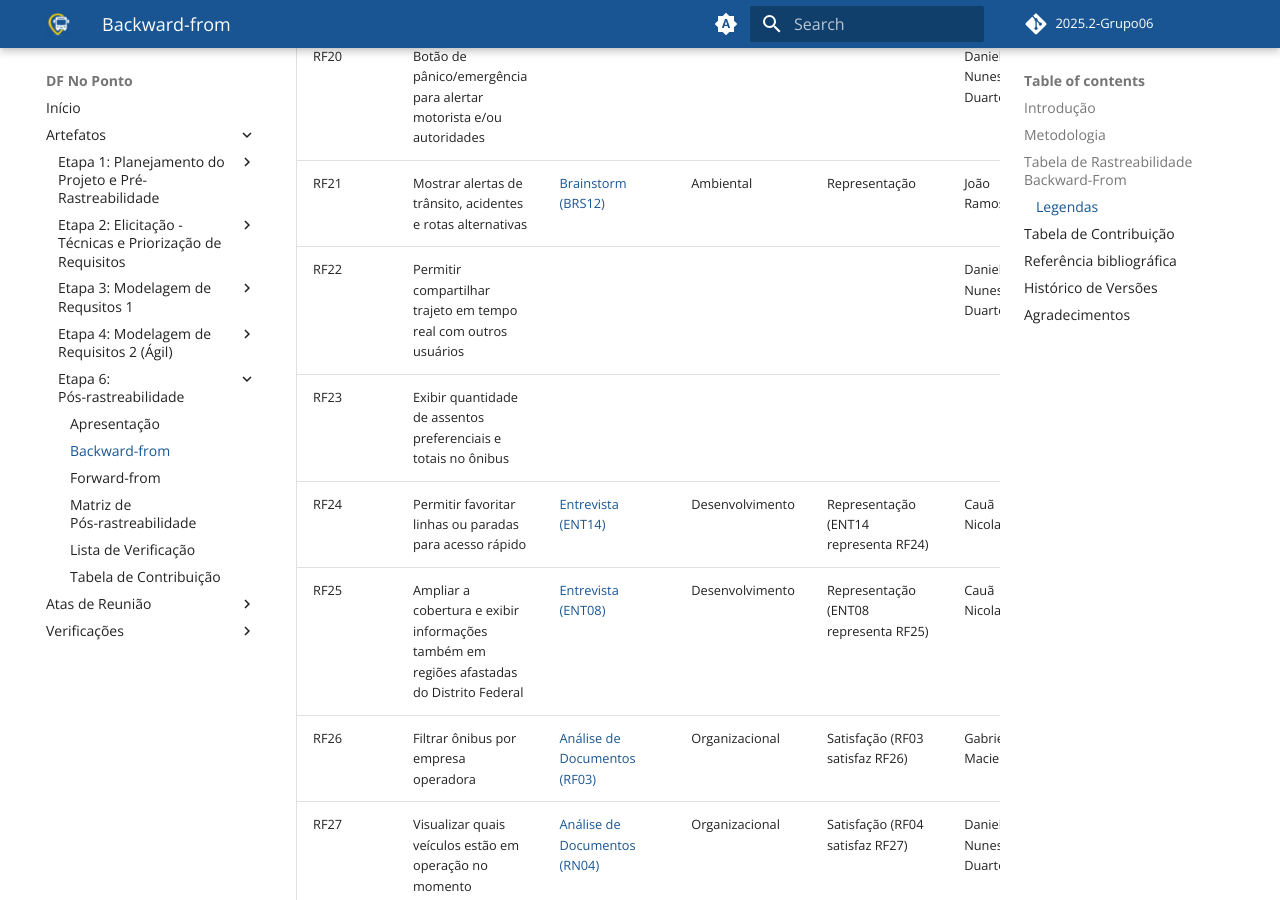
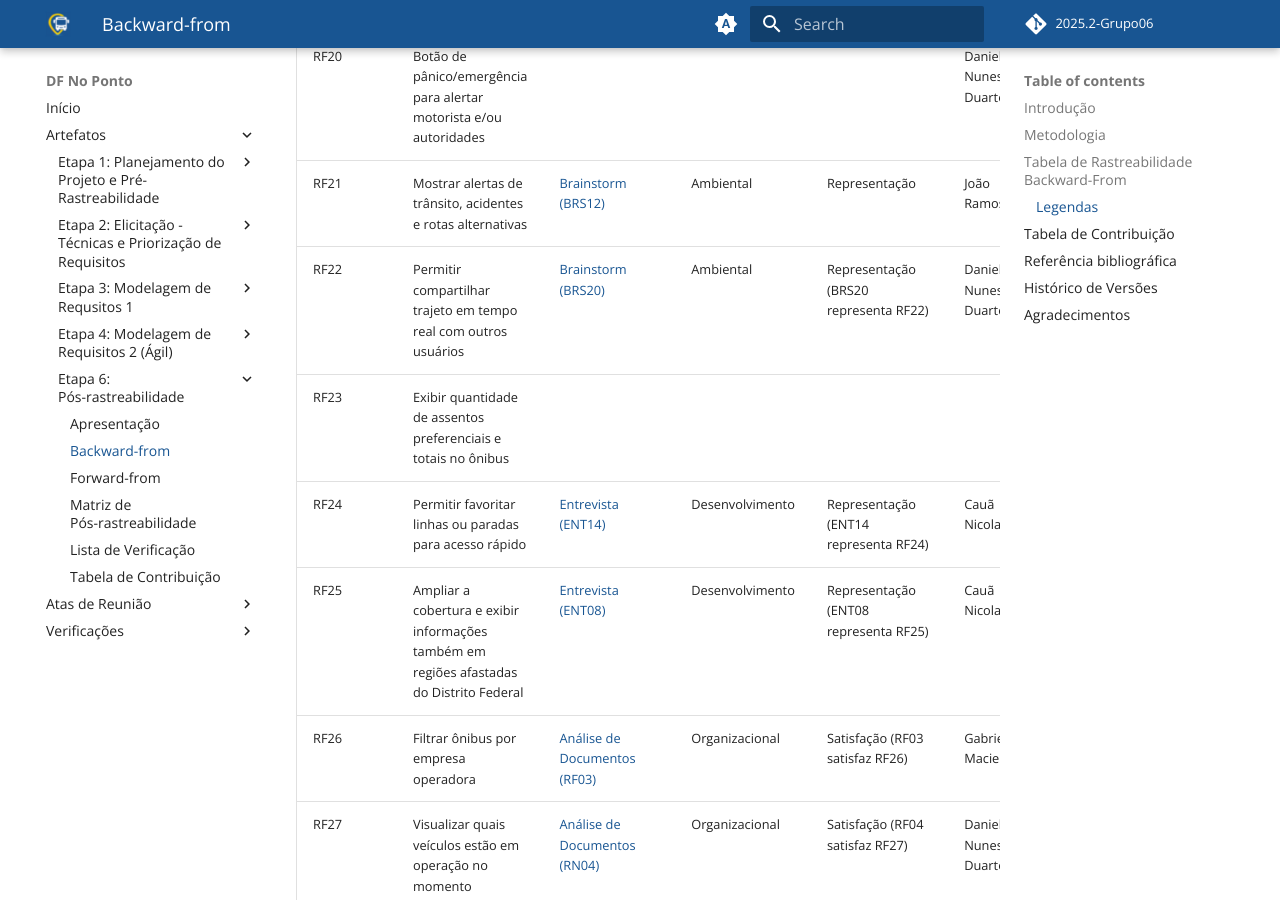
Before and after one commit to Requisitos-de-Software/2025.2-Grupo06, an MkDocs documentation site: the page built from docs/pos-rastreabilidade/backward.md, in a window 1280 px wide and 900 px high, scrolled down 4639 px. Built offline with MkDocs 1.6.1 and Material for MkDocs 9.7.7, drawn with Linux system fonts in a browser that asks for light colours; comment, search, counter and statistics services are not loaded.

Commit message:
Update RF22 with additional details and references

```diff
--- a/docs/pos-rastreabilidade/backward.md
+++ b/docs/pos-rastreabilidade/backward.md
@@ -70,7 +70,7 @@ A tabela de rastreabilidade backward-from, apresentada neste documento, operacio
 | RF19 | Disponibilizar versão web leve para acesso rápido em pontos de ônibus (via QR Code) | [Brainstorm (BRS17)](../Elicitacao/elicitacao_brainstorm.md#resultados) | Ambiental | | Gabriel Maciel |
 | RF20 | Botão de pânico/emergência para alertar motorista e/ou autoridades | | | | Daniel Nunes Duarte |
 | RF21 | Mostrar alertas de trânsito, acidentes e rotas alternativas | [Brainstorm (BRS12)](../Elicitacao/elicitacao_brainstorm.md#resultados) | Ambiental | Representação | João Ramos |
-| RF22 | Permitir compartilhar trajeto em tempo real com outros usuários | | | | Daniel Nunes Duarte |
+| RF22 | Permitir compartilhar trajeto em tempo real com outros usuários | [Brainstorm (BRS20)](../Elicitacao/elicitacao_brainstorm.md#resultados)  | Ambiental | Representação (BRS20 representa RF22) | Daniel Nunes Duarte |
 | RF23 | Exibir quantidade de assentos preferenciais e totais no ônibus | | | | |
 | RF24 | Permitir favoritar linhas ou paradas para acesso rápido | [Entrevista (ENT14)](../Elicitacao/elicitacao_entrevista.md#resultados) | Desenvolvimento | Representação (ENT14 representa RF24) | Cauã Nicolas |
 | RF25 | Ampliar a cobertura e exibir informações também em regiões afastadas do Distrito Federal | [Entrevista (ENT08)](../Elicitacao/elicitacao_entrevista.md#resultados) | Desenvolvimento | Representação (ENT08 representa RF25) | Cauã Nicolas |
```
